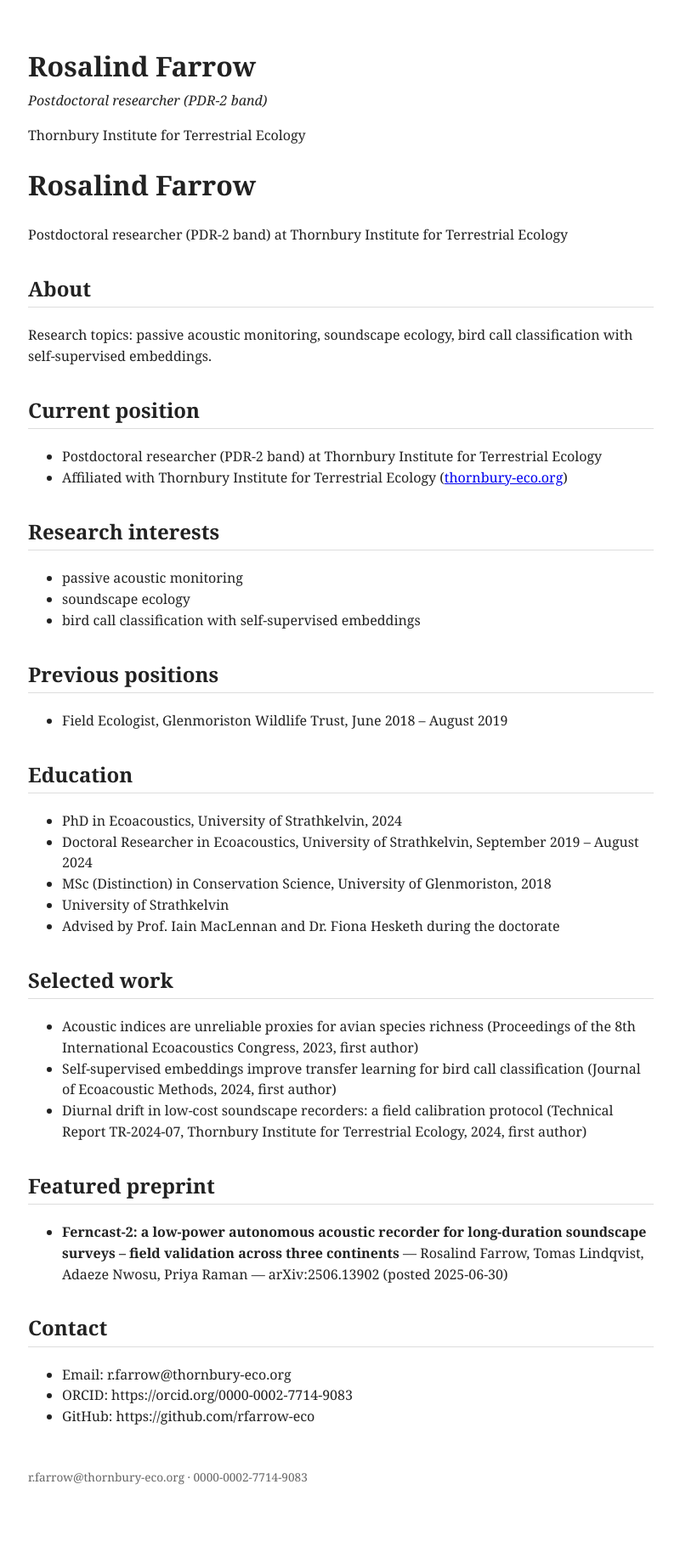
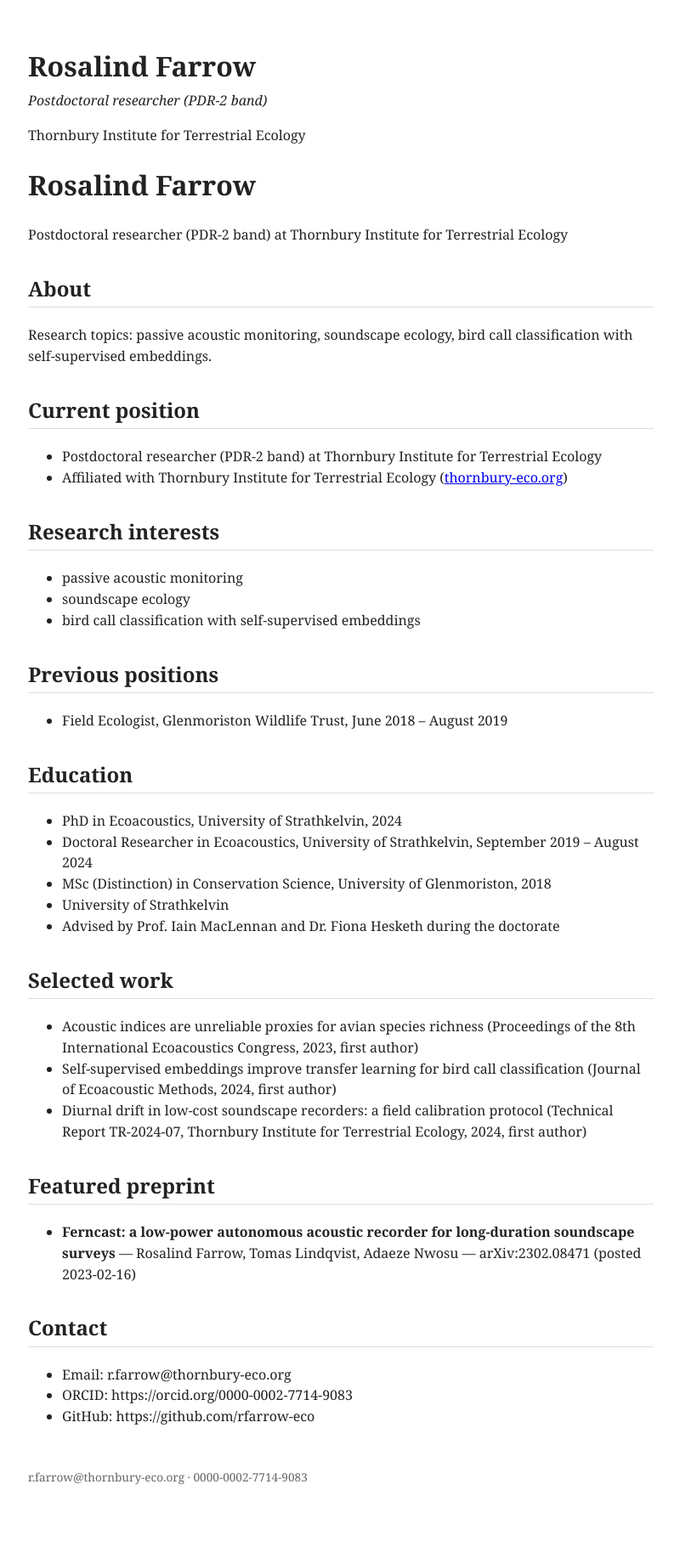
Before and after one commit to wholetherapi/bandwise-harmonic-reconstruction-q7k2, a Jekyll site: the page built from index.md, in a window 1280 px wide. Shown: the whole page at 85% size, without its empty margins (239-1039 px from the left). Built offline with Jekyll 4.4.1, drawn with Linux system fonts in a browser that asks for light colours.

Commit message:
Restore verified profile page

```diff
--- a/index.md
+++ b/index.md
@@ -44,8 +44,8 @@ classification with self-supervised embeddings.
 
 ## Featured preprint
 
-- **Ferncast-2: a low-power autonomous acoustic recorder for long-duration soundscape surveys -- field validation across three continents**
-  — Rosalind Farrow, Tomas Lindqvist, Adaeze Nwosu, Priya Raman — arXiv:2506.13902 (posted 2025-06-30)
+- **Ferncast: a low-power autonomous acoustic recorder for long-duration soundscape surveys**
+  — Rosalind Farrow, Tomas Lindqvist, Adaeze Nwosu — arXiv:2302.08471 (posted 2023-02-16)
 
 ## Contact
 
```
